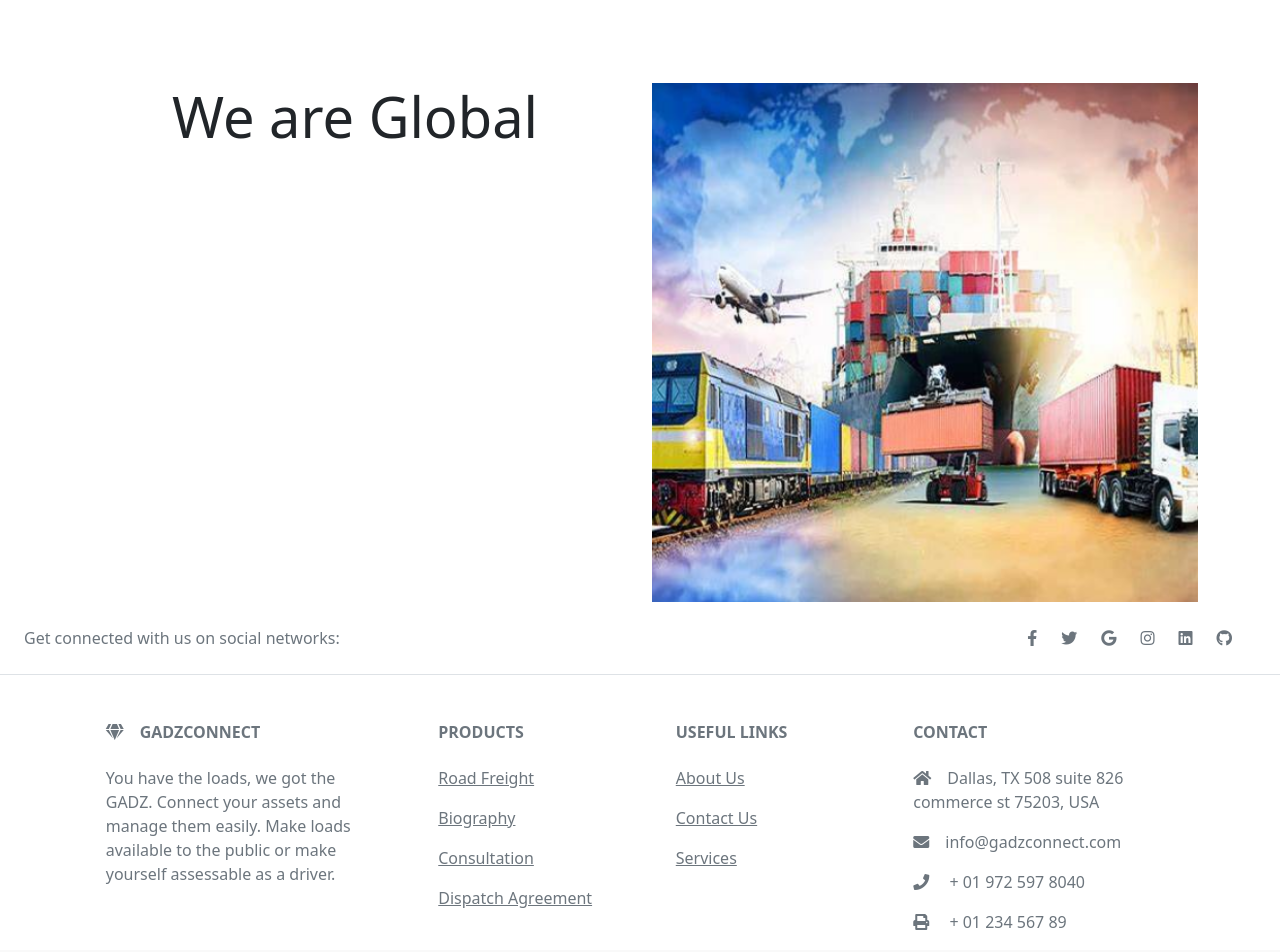
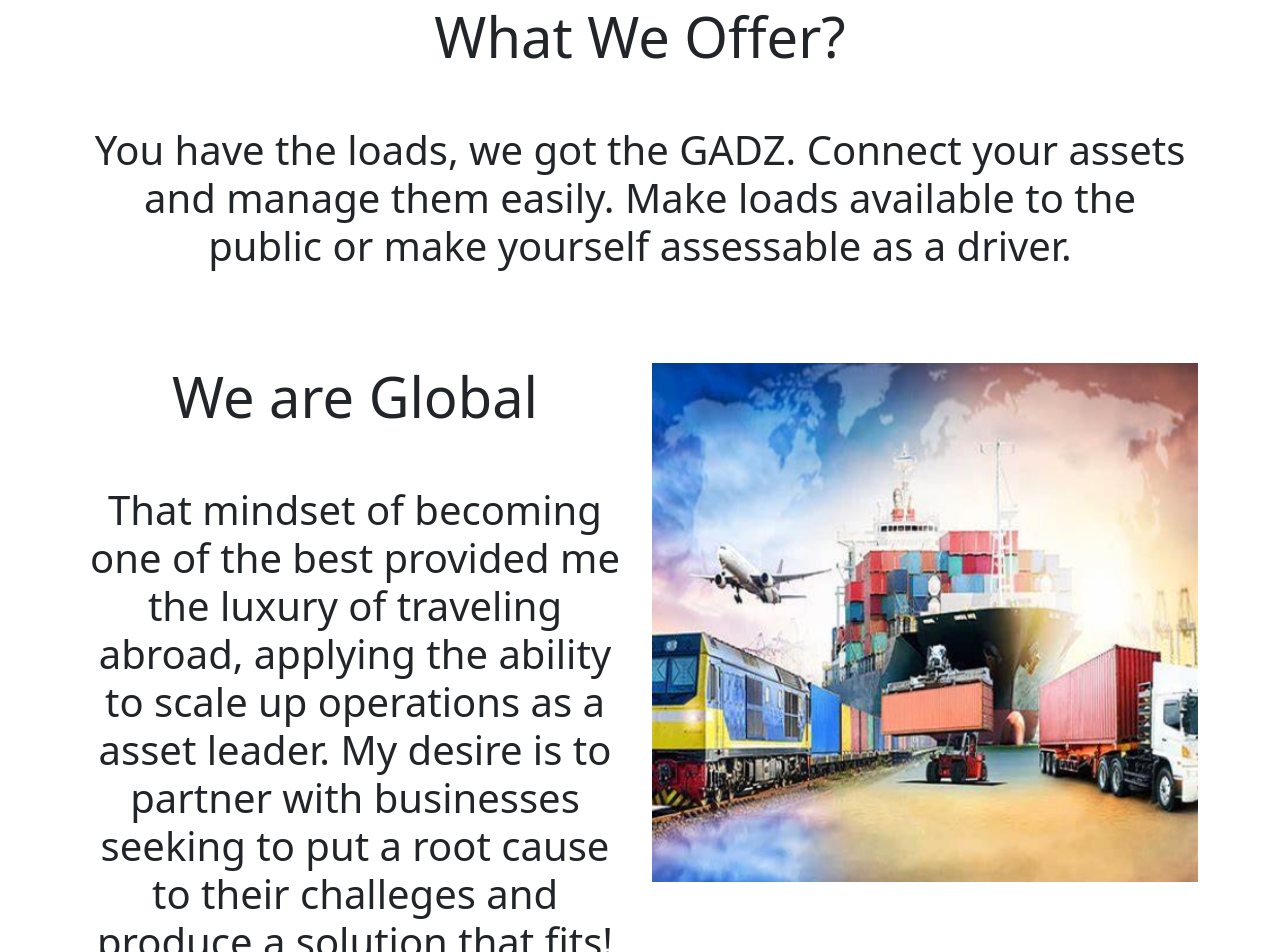
Before and after one commit to dagreatcode/GADZ, a React (Create React App) app in the folder client/: page / in a window 1280 px wide. Shown: the part 2520-3472 px from the top of the page. Built offline with nearby package versions, Linux system fonts and the light colour scheme.

Commit message:
updated home wording

```diff
--- a/client/src/containers/Home/Home.tsx
+++ b/client/src/containers/Home/Home.tsx
@@ -17,29 +17,52 @@ const Home = () => {
         <div className="display-4" style={{ padding: "40px" }}>
           Welcome To GADZConnect!
         </div>
+
         {/* <Link to="/Admin">Admin Pages After login</Link><br/>
       <Link to="/User">User Pages After Login</Link> */}
         {/* <LiveChat /> */}
         {/* <Comments comments={comments} title="🥳Show All Comments Here✒️" /> */}
         <img src={Truck} alt="Big Truck" />
+
         <div className="display-2">It's A New World</div>
         <div style={{ textAlign: "center" }}>
           <div className="row">
             <div className="col-md-12">
-            <img src={Town} style={{ width: "100%", height: "75%" }} alt="Big Town top view" />
+              <img
+                src={Town}
+                style={{ width: "100%", height: "75%" }}
+                alt="Big Town top view"
+              />
 
               {/* <img
                 src="https://placehold.co/600x400/gray/white"
                 style={{ width: "100%" }}
                 alt=""
               /> */}
-
+              <br />
+              <br />
+              <br />
+              <br />
               <h1 className="jumbotron display-4">What We Offer?</h1>
+              <br />
+              <br />
+              <p className="display-6">
+                You have the loads, we got the GADZ. Connect your assets and
+                manage them easily. Make loads available to the public or make
+                yourself assessable as a driver.
+              </p>
             </div>
           </div>
           <div className="row">
             <div className="col-md-6">
               <h1 className="jumbotron display-4">We are Global</h1>
+              <br/>
+              <br/>
+              <p className="display-6">That mindset of becoming one of the best provided me
+                the luxury of traveling abroad, applying the ability to scale up
+                operations as a asset leader. My desire is to partner with
+                businesses seeking to put a root cause to their challeges and
+                produce a solution that fits!</p>
             </div>
             <div className="col-md-6">
               <img src={Logistics} style={{ width: "100%" }} alt="Logistics" />
```
